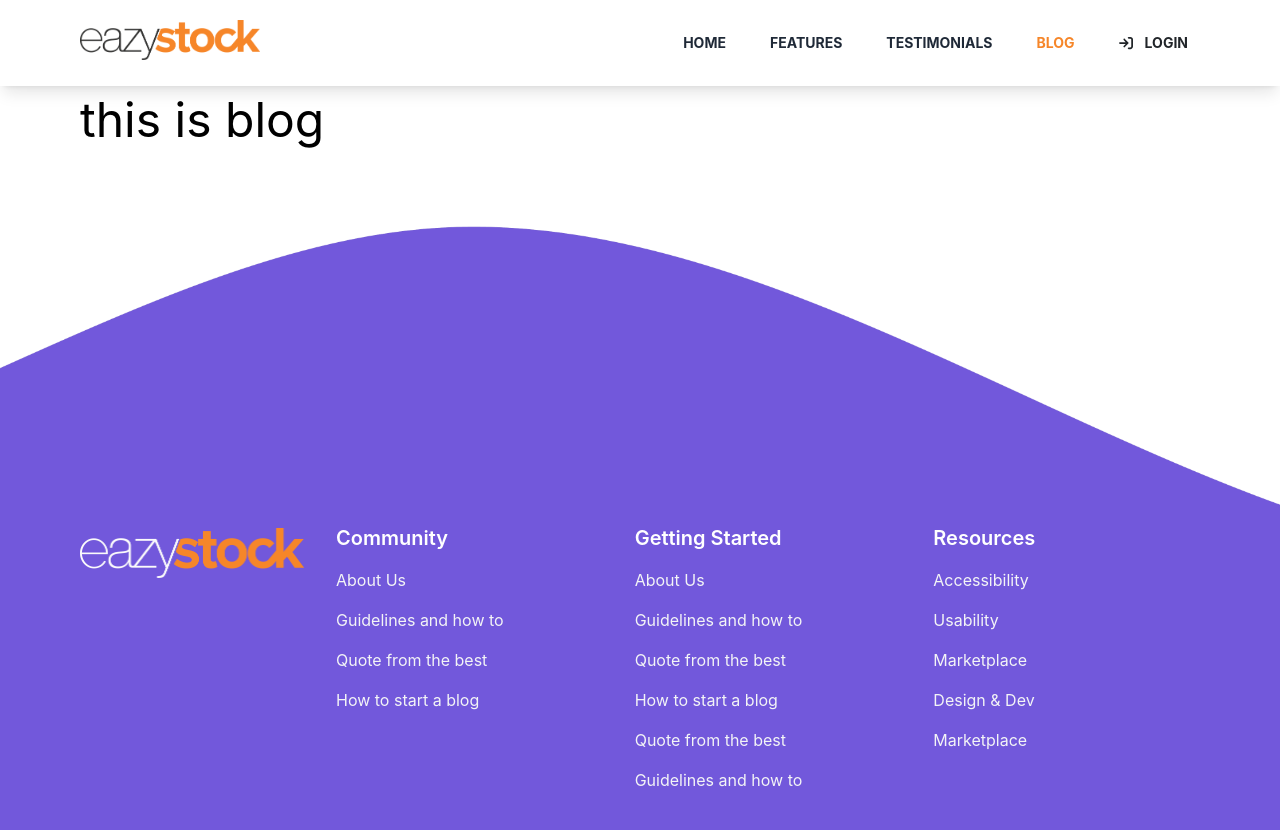
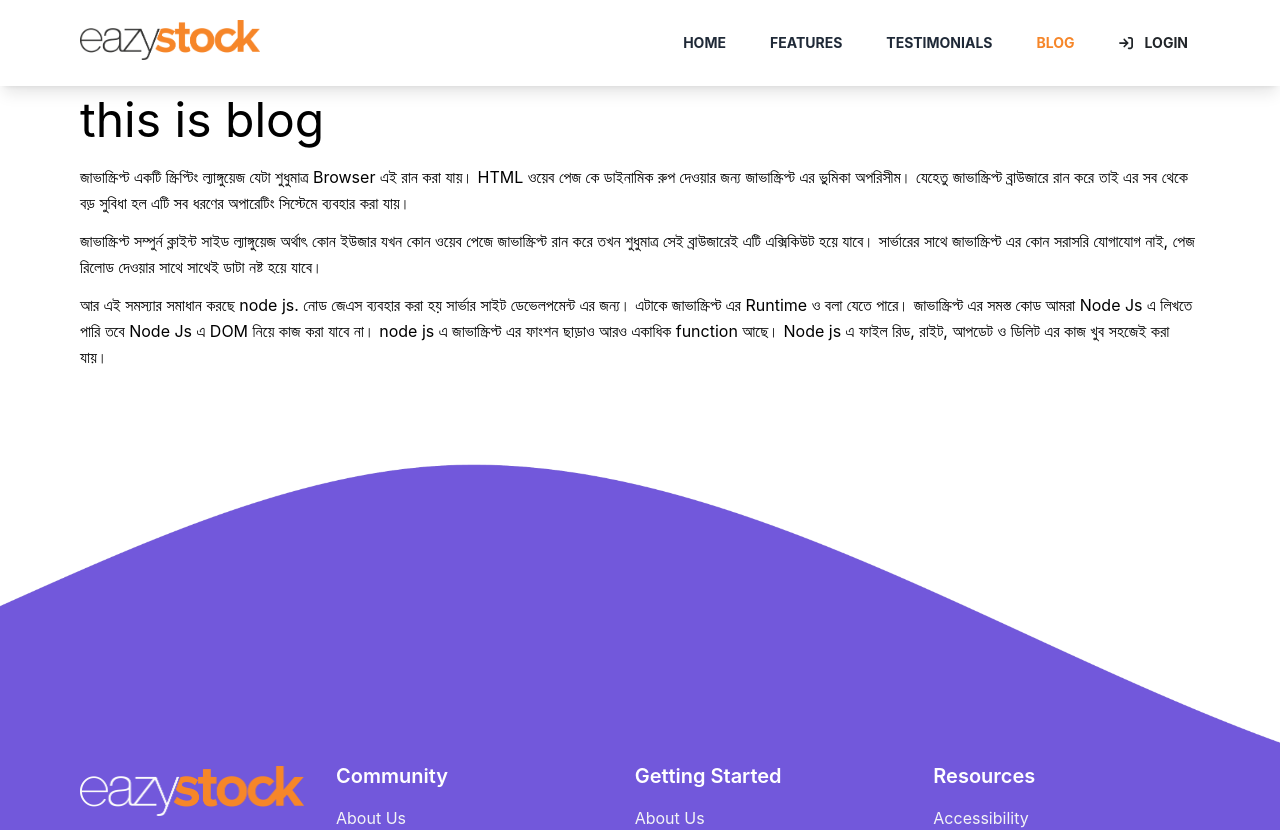
Before and after one commit to jsxshamim/warehouse-management-client, a React (Create React App) app: page /blog in a window 1280 px wide. Shown: the top 830 px of the page. Built offline with nearby package versions, Linux system fonts and the light colour scheme; no server answers.

Commit message:
update blog

```diff
--- a/src/Components/Blog/Blog.js
+++ b/src/Components/Blog/Blog.js
@@ -3,7 +3,21 @@ import React from "react";
 const Blog = () => {
     return (
         <section className="container mx-auto pt-24">
-            <h1 className="text-5xl">this is blog</h1>
+            <h1 className="text-5xl mb-5">this is blog</h1>
+            <div className="leading-relaxed">
+                <p className="mb-3">
+                    জাভাস্ক্রিপ্ট একটি স্ক্রিপ্টিং ল্যাঙ্গুয়েজ যেটা শুধুমাত্র Browser এই রান করা যায়। HTML ওয়েব পেজ কে ডাইনামিক রুপ দেওয়ার জন্য জাভাস্ক্রিপ্ট এর ভুমিকা অপরিসীম। যেহেতু জাভাস্ক্রিপ্ট ব্রাউজারে রান করে তাই এর সব থেকে বড় সুবিধা হল এটি সব
+                    ধরণের অপারেটিং সিস্টেমে ব্যবহার করা যায়।
+                </p>
+                <p className="mb-3">
+                    জাভাস্ক্রিপ্ট সম্পুর্ন ক্লাইন্ট সাইড ল্যাঙ্গুয়েজ অর্থাৎ কোন ইউজার যখন কোন ওয়েব পেজে জাভাস্ক্রিপ্ট রান করে তখন শুধুমাত্র সেই ব্রাউজারেই এটি এক্সিকিউট হয়ে যাবে। সার্ভারের সাথে জাভাস্ক্রিপ্ট এর কোন সরাসরি যোগাযোগ নাই, পেজ রিলোড
+                    দেওয়ার সাথে সাথেই ডাটা নষ্ট হয়ে যাবে।
+                </p>
+                <p className="mb-3">
+                    আর এই সমস্যার সমাধান করছে node js. নোড জেএস ব্যবহার করা হয় সার্ভার সাইট ডেভেলপমেন্ট এর জন্য। এটাকে জাভাস্ক্রিপ্ট এর Runtime ও বলা যেতে পারে। জাভাস্ক্রিপ্ট এর সমস্ত কোড আমরা Node Js এ লিখতে পারি তবে Node Js এ DOM নিয়ে কাজ করা যাবে
+                    না। node js এ জাভাস্ক্রিপ্ট এর ফাংশন ছাড়াও আরও একাধিক function আছে। Node js এ ফাইল রিড, রাইট, আপডেট ও ডিলিট এর কাজ খুব সহজেই করা যায়।
+                </p>
+            </div>
         </section>
     );
 };
```
